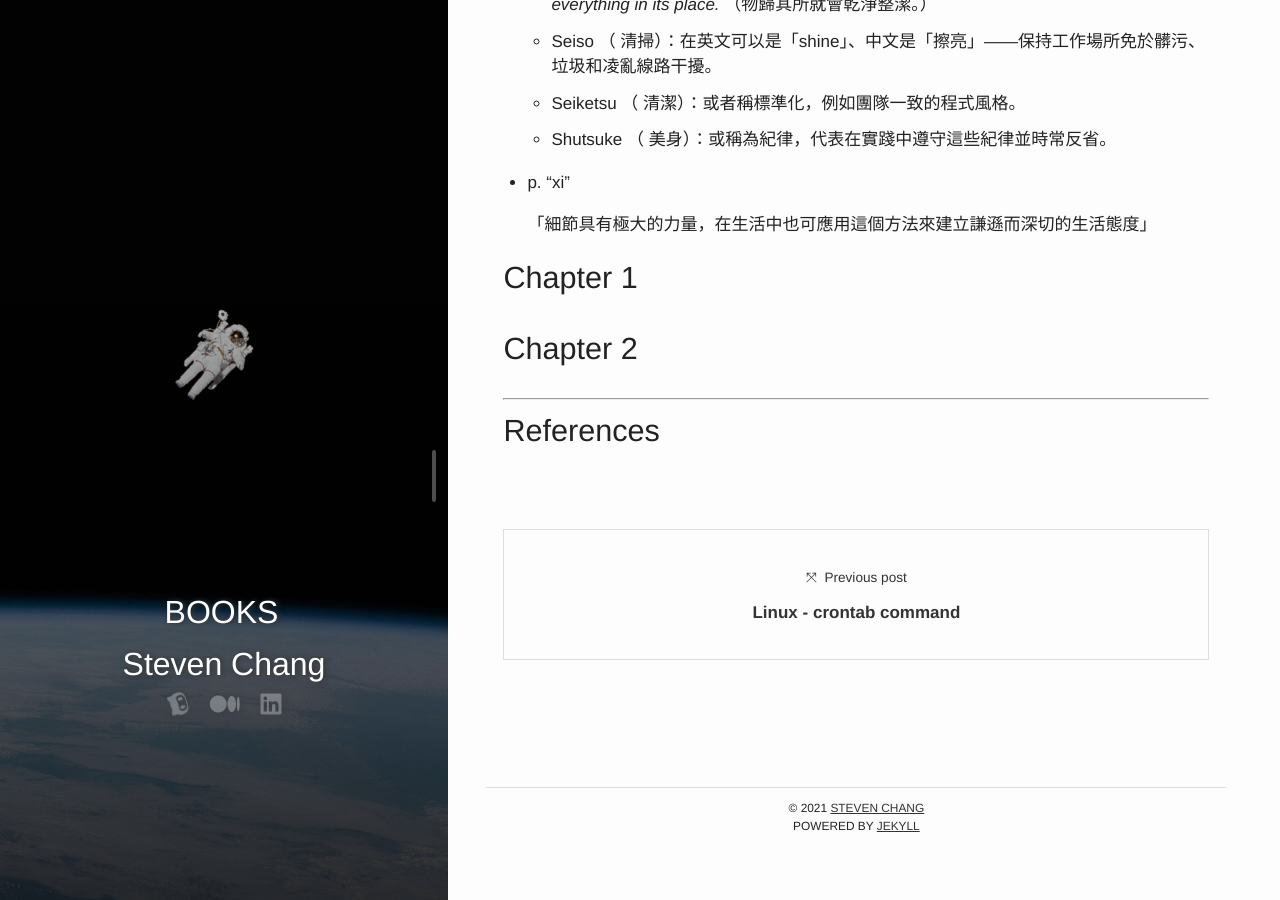
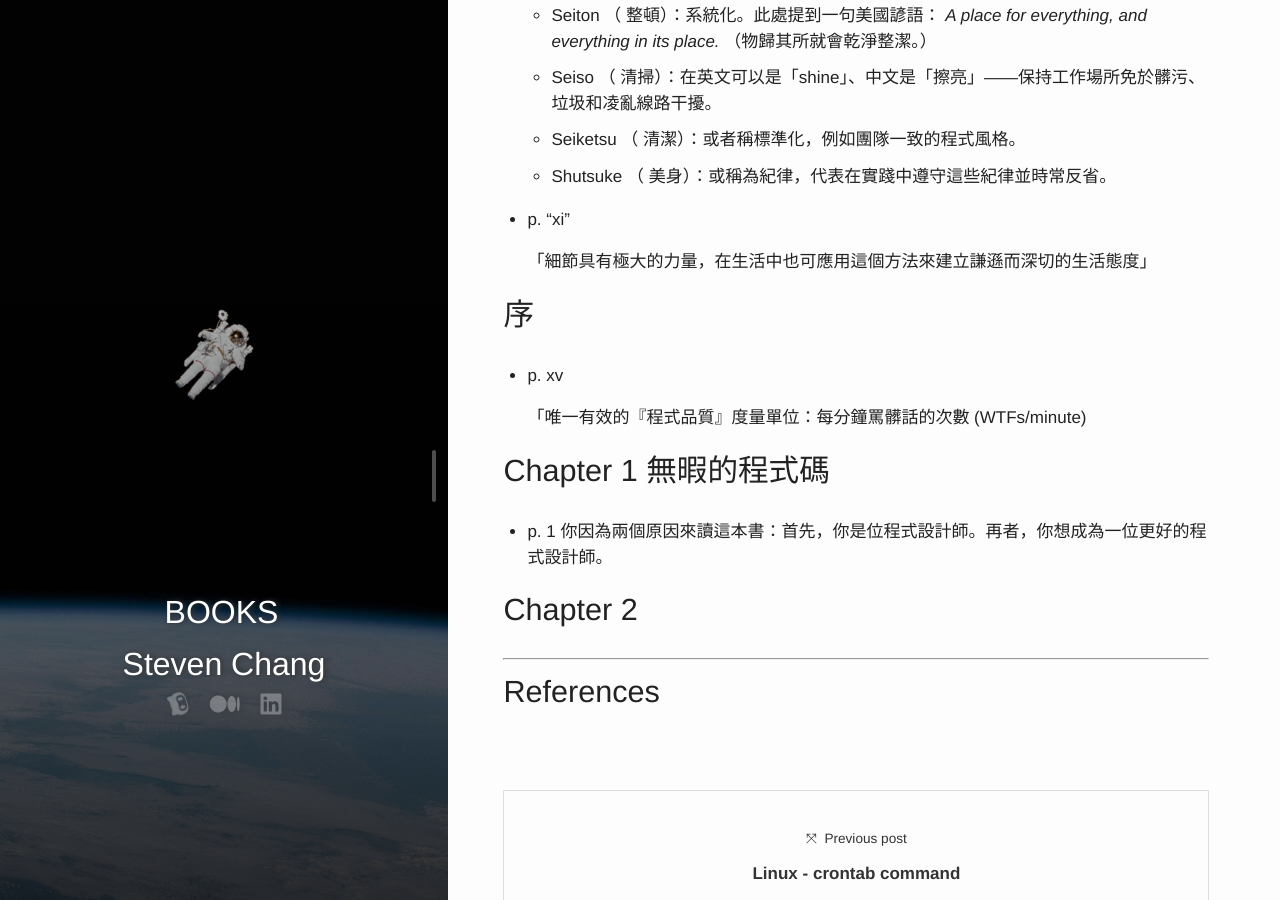
Before and after one commit to stevencch99/stevencch99.github.io, a Jekyll site: the page built from _posts/2021-02-15-clean-code.md, in a window 1280 px wide and 900 px high, scrolled down 1128 px. Built offline with Jekyll 4.4.1, drawn with Linux system fonts in a browser that asks for light colours; nearby versions of some CDN libraries; comment, search, counter and statistics services are not loaded; some of the changed text lies outside the part shown.

Commit message:
Update post of Clean Code

```diff
--- a/_posts/2021-02-15-clean-code.md
+++ b/_posts/2021-02-15-clean-code.md
@@ -39,7 +39,17 @@ visible: false
 
   「細節具有極大的力量，在生活中也可應用這個方法來建立謙遜而深切的生活態度」
 
-## Chapter 1
+## 序
+
+- p. xv
+
+  「唯一有效的『程式品質』度量單位：每分鐘罵髒話的次數 (WTFs/minute)
+
+## Chapter 1 無暇的程式碼
+
+- p. 1
+  你因為兩個原因來讀這本書：首先，你是位程式設計師。再者，你想成為一位更好的程式設計師。
+
 ## Chapter 2
 
 ---
```
